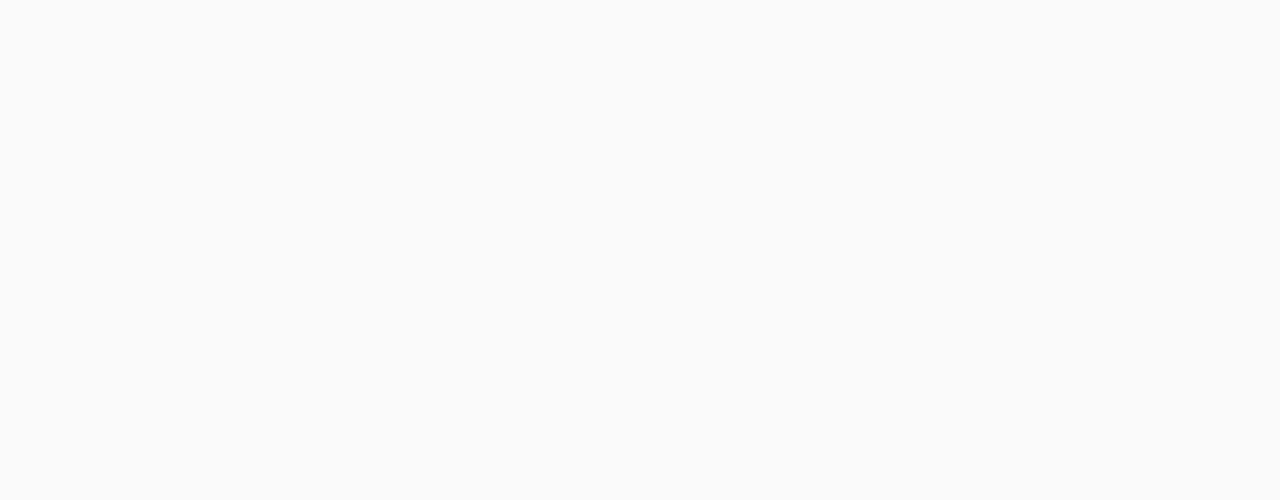
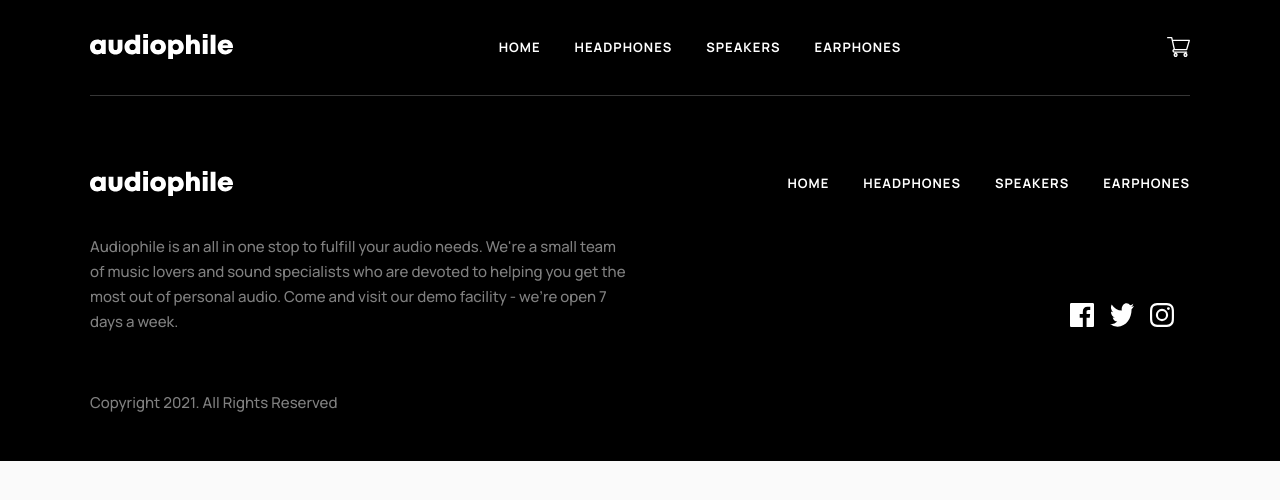
Before and after one commit to Avenntador/Audiophille-app, a React (Create React App) app: page /checkout in a window 1280 px wide. Before the commit this address had no page. Shown: the top 500 px of the page. Built offline with nearby package versions, Linux system fonts and the light colour scheme.

Commit message:
checkout component#1

```diff
--- a/src/components/App.js
+++ b/src/components/App.js
@@ -8,7 +8,7 @@ import ProductItem from './pages/ProductItem/ProductItem';
 import CategoryPage from './pages/CategoryPage/CategoryPage';
 import Cart from './pages/Cart/Cart';
 import Modal from './pages/GlobalLayouts/Modal/Modal';
-
+import Checkout from './pages/Checkout/Checkout';
 
 function App() {
 
@@ -32,6 +32,8 @@ function App() {
             <Route path='earphones/:productId' element={<ProductItem toggleModal={toggleModal}/>} />
             <Route path='headphones/:productId' element={<ProductItem toggleModal={toggleModal}/>} />
             <Route path='speakers/:productId' element={<ProductItem toggleModal={toggleModal}/>} />
+
+            <Route path='/checkout' element={<Checkout />} />
         </Routes>
     </div>
   );
--- a/src/components/pages/Checkout/Checkout.js
+++ b/src/components/pages/Checkout/Checkout.js
@@ -0,0 +1,22 @@
+import './Checkout.scss';
+import Navbar from '../GlobalLayouts/Navbar/Navbar';
+import Footer from '../GlobalLayouts/Footer/Footer';
+
+function Checkout() {
+    return(
+        <>
+            <div className='checkout-header'>
+                <Navbar />
+            </div>
+            <div className="checkout-main">
+
+            </div>
+
+            <Footer />
+
+        </>
+
+    )
+}
+
+export default Checkout;
--- a/src/components/pages/Checkout/Checkout.scss
+++ b/src/components/pages/Checkout/Checkout.scss
@@ -0,0 +1,8 @@
+.checkout-header {
+    background-color: $color-black-primary;
+}
+
+.checkout-main {
+    max-width: 110rem;
+    margin: 0 auto;
+}
```
